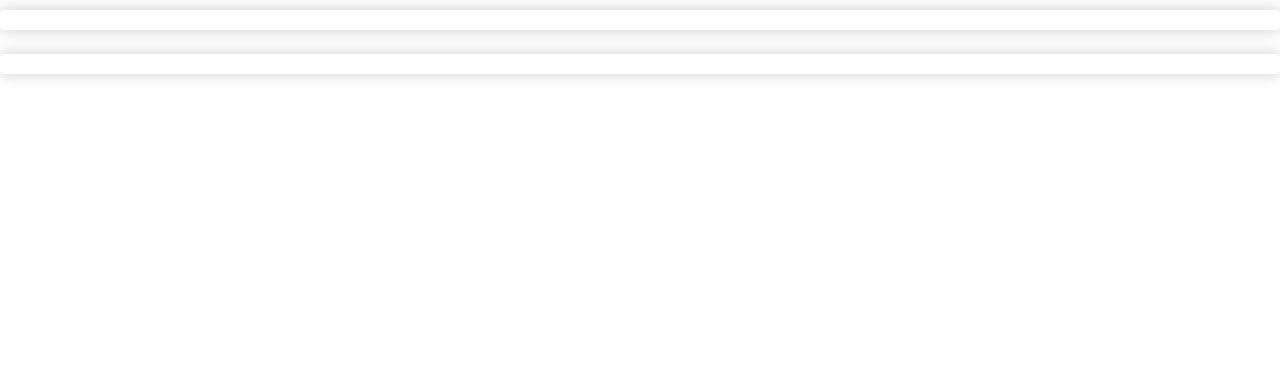
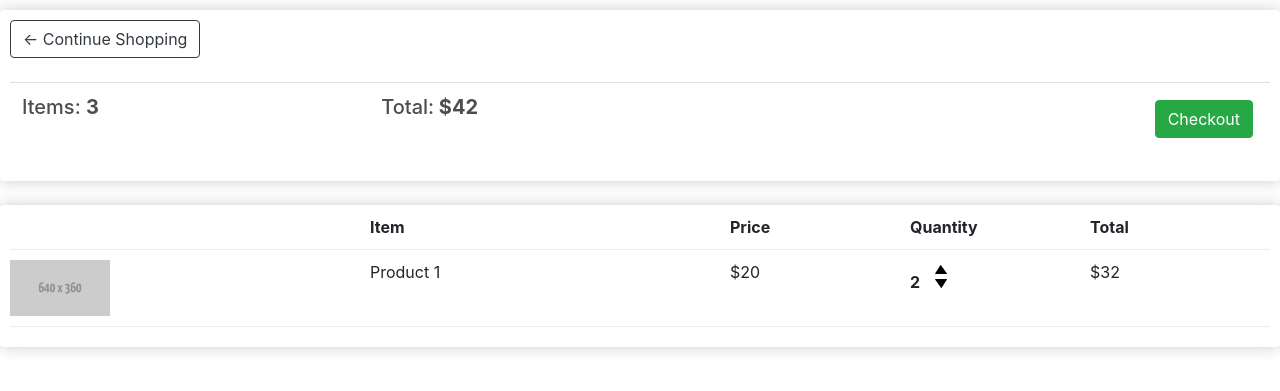
Before and after one commit to ibibeklamichhane/Djangoecommerce, a Django app: page /cart/ in a window 1280 px wide. Shown: the part 57-448 px from the top of the page. Run offline with Django 3.2, Linux system fonts and the light colour scheme; lists and menus that the app fills with data are empty.

Commit message:
initial cart

```diff
--- a/store/templates/store/cart.html
+++ b/store/templates/store/cart.html
@@ -1,16 +1,54 @@
 {% extends 'store/main.html' %}
 {% load static %}
 {% block content %}
+    <div>
         <div class="row">
             <div class="col-lg-12">
                 <div class="box-element">
+                    <a  class="btn btn-outline-dark" href="{% url 'store' %}">&#x2190; Continue Shopping</a>
+
+				<br>
+                <br>
+                <table class="table">
+					<tr>
+						<th><h5>Items: <strong>3</strong></h5></th>
+						<th><h5>Total:<strong> $42</strong></h5></th>
+						<th>
+							<a  style="float:right; margin:5px;" class="btn btn-success" href="{% url 'checkout' %}">Checkout</a>
+						</th>
+					</tr>
+				</table>
 
                 </div>
 
                 <br>
                 <div class="box-element">
+                    <div class="cart-row">
+                        <div style="flex:2"></div>
+                        <div style="flex:2"><strong>Item</strong></div>
+                        <div style="flex:1"><strong>Price</strong></div>
+                        <div style="flex:1"><strong>Quantity</strong></div>
+                        <div style="flex:1"><strong>Total</strong></div>
+                    </div>
+
+
+				<div class="cart-row">
+					<div style="flex:2"><img class="row-image" src="{% static 'images/resolution.png' %}"></div>
+					<div style="flex:2"><p>Product 1</p></div>
+					<div style="flex:1"><p>$20</p></div>
+					<div style="flex:1">
+						<p class="quantity">2</p>
+						<div class="quantity">
+							<img class="chg-quantity" src="{% static  'images/arrow-up.png' %}">
+
+							<img class="chg-quantity" src="{% static  'images/arrow-down.png' %}">
+						</div>
+					</div>
+					<div style="flex:1"><p>$32</p></div>
+				</div>
 
                 </div>
             </div>
         </div>
+    </div>
 {% endblock content %}
```
Also changed, not shown: static/images/arrow-down.png (added), static/images/arrow-up.png (added). Lines whose indentation alone changed are shown as unchanged.
